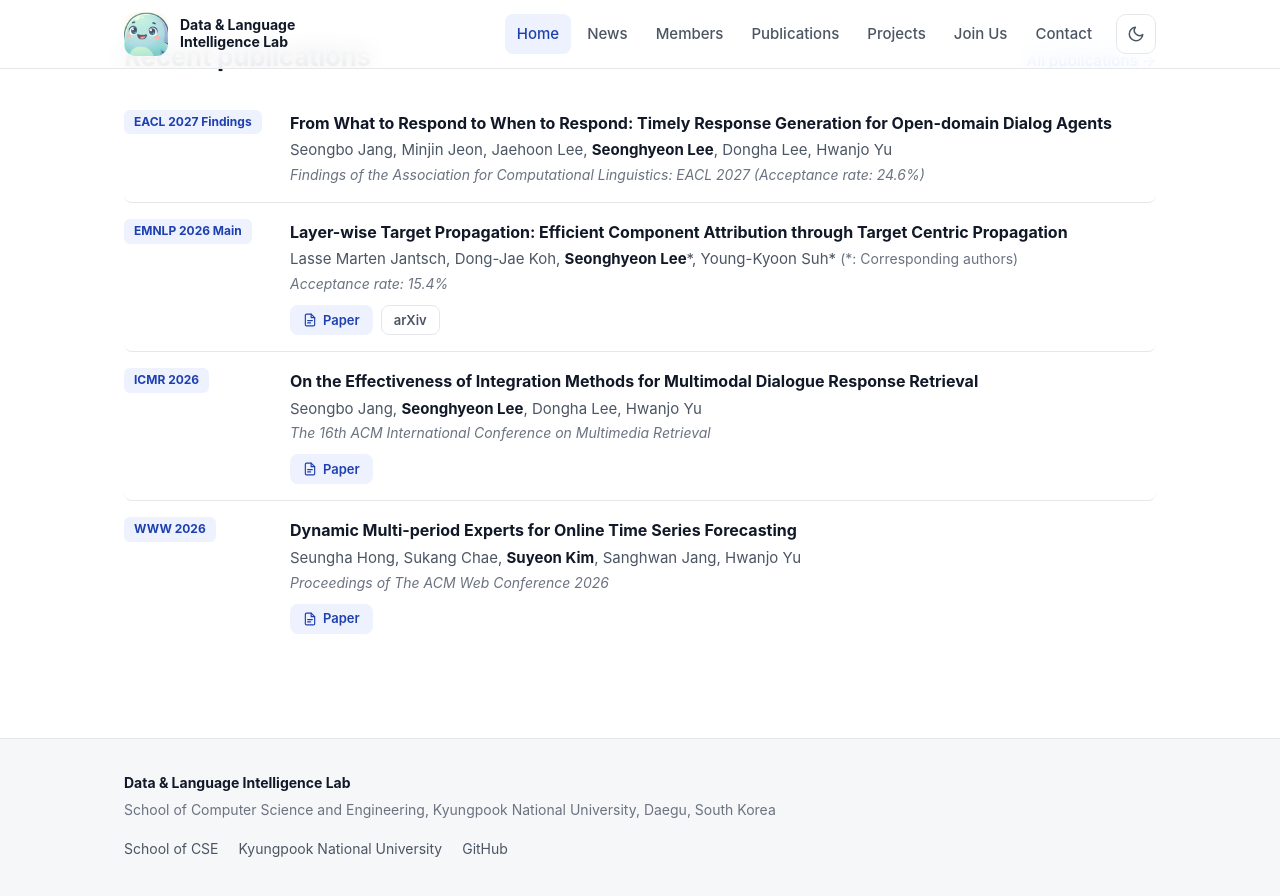
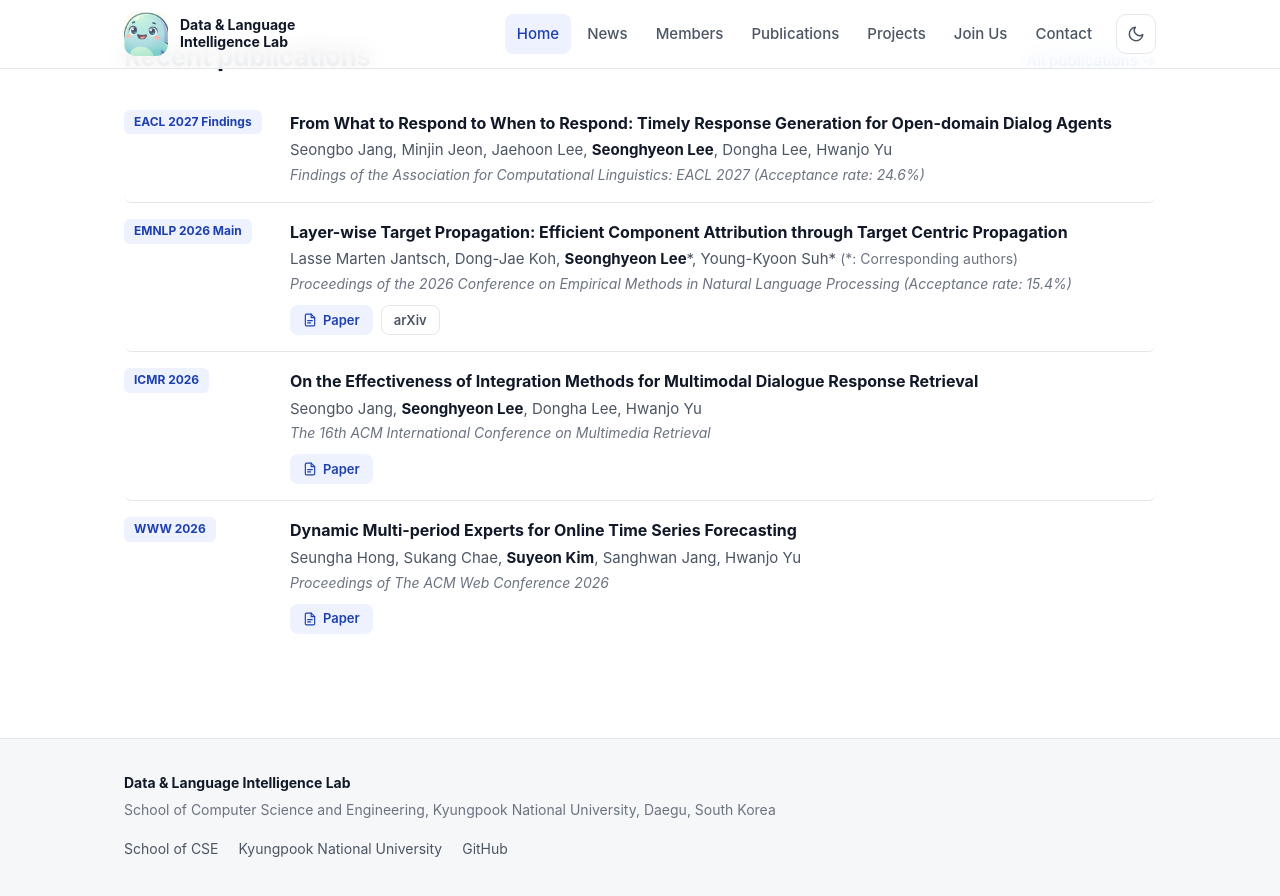
Before and after one commit to knu-dli/knu-dli.github.io, a Jekyll site: the page built from index.html, in a window 1280 px wide and 900 px high, scrolled down 2284 px. Shown: the top 896 px of the window. Built offline with Jekyll 4.4.1, drawn with Linux system fonts in a browser that asks for light colours; some web fonts are replaced.

Commit message:
Publications: add full proceedings name for the EMNLP 2026 paper
Co-Authored-By: Claude Opus 5.5 <noreply@anthropic.com>

```diff
--- a/_data/publications.yml
+++ b/_data/publications.yml
@@ -16,7 +16,7 @@
       authors: "Lasse Marten Jantsch, Dong-Jae Koh, Seonghyeon Lee*, Young-Kyoon Suh*"
       note: "*: Corresponding authors"
       venue: EMNLP 2026 Main
-      venue_detail: "Acceptance rate: 15.4%"
+      venue_detail: "Proceedings of the 2026 Conference on Empirical Methods in Natural Language Processing (Acceptance rate: 15.4%)"
       links:
         paper: https://aclanthology.org/2026.emnlp-main.2670/
         arxiv: https://arxiv.org/abs/2603.19742
```
